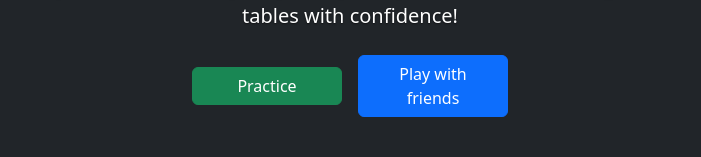
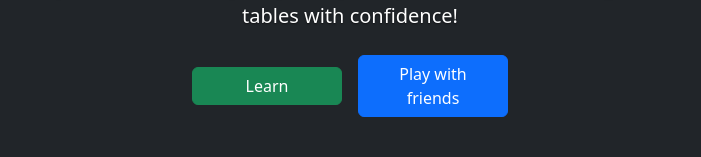
Before and after one commit to AntonyBaasan/learnpokers, an Angular app: page / in a window 1280 px wide. Shown: the part 415-572 px from the top of the page, without its empty margins (290-991 px from the left). Built offline with nearby package versions, Linux system fonts and the light colour scheme.

Commit message:
change text

```diff
--- a/src/app/app.component.html
+++ b/src/app/app.component.html
@@ -14,7 +14,7 @@
     <p class="lead">Master the art of online poker with our comprehensive guides. Whether you're a beginner or looking to refine your skills, our platform offers everything you need to succeed in the virtual poker world. Start your journey today and dominate the digital tables with confidence!</p>
     <p class="lead">
       <button type="button" class="btn btn-success menu-btn m-2">
-        Practice
+        Learn
       </button>
       <button type="button" class="btn btn-primary menu-btn m-2">
         Play with friends
```
